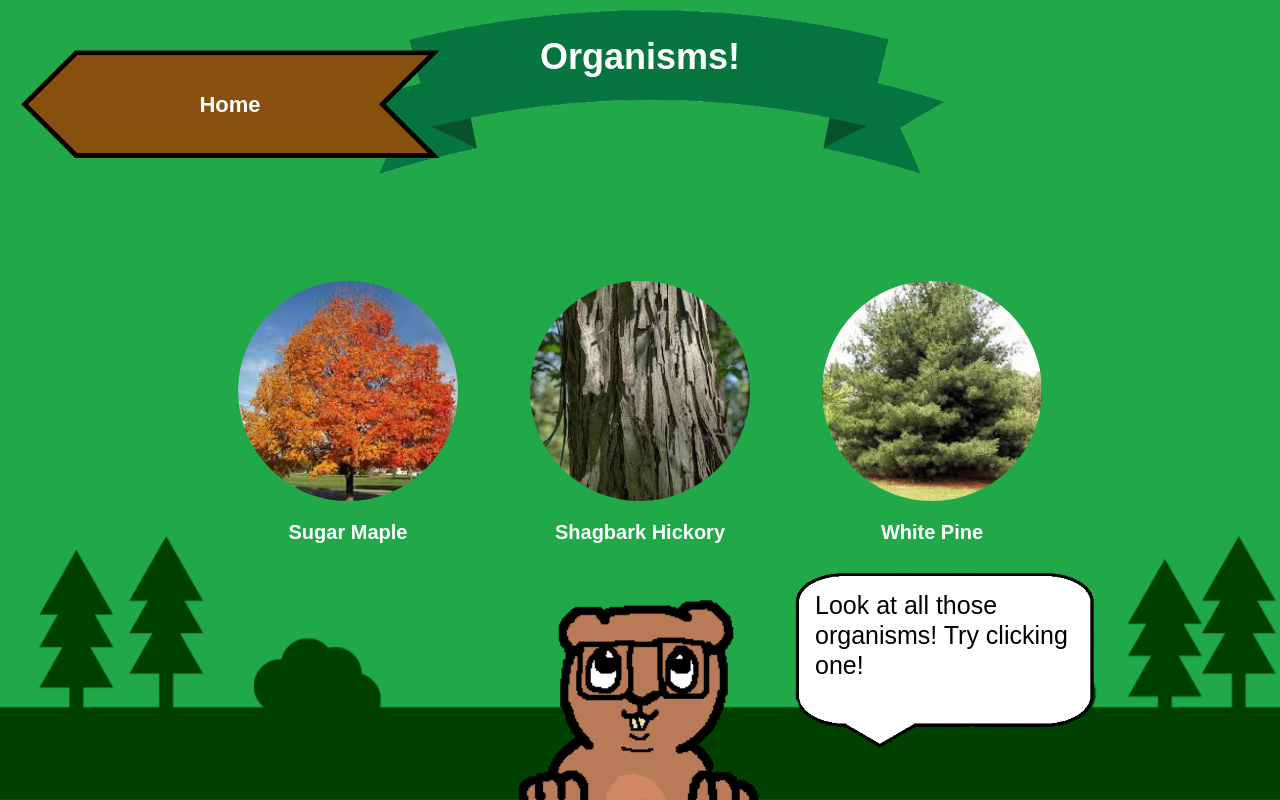
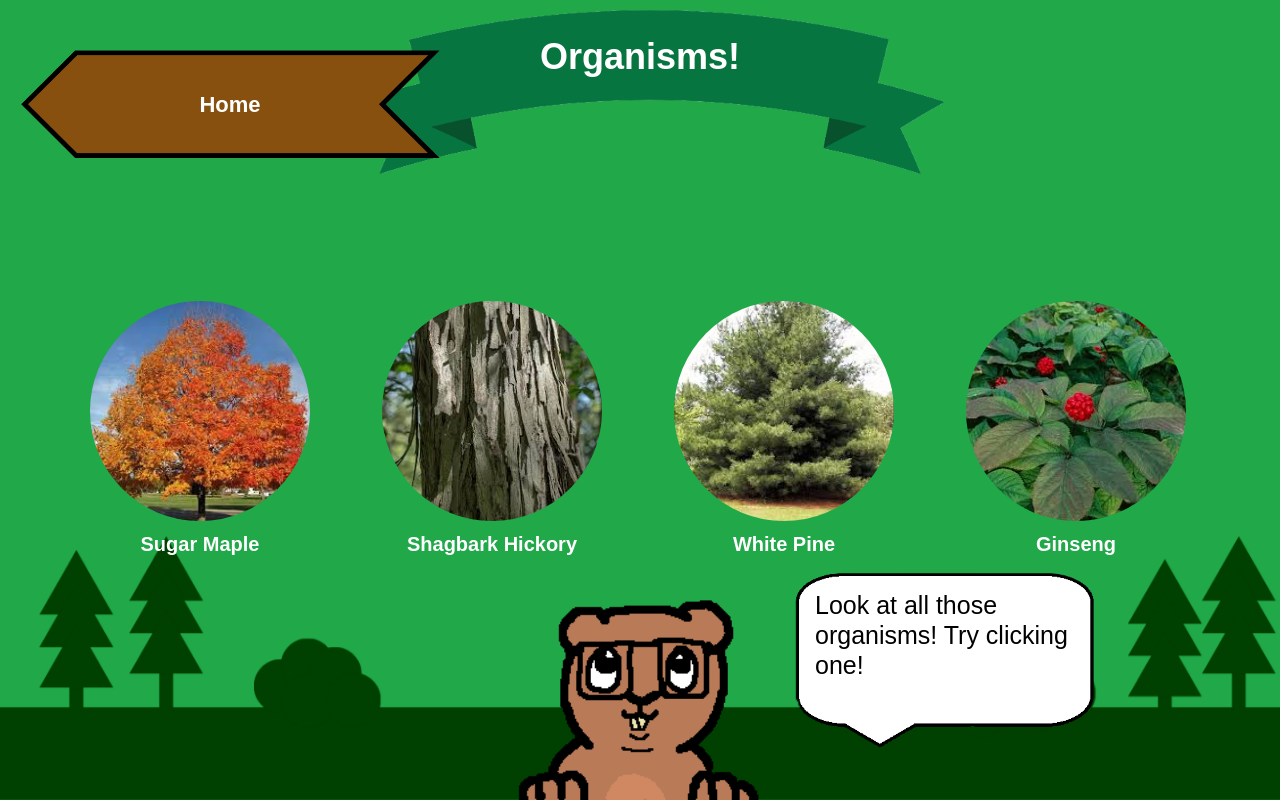
Before and after one commit to cvojkufka/445Project2, a Vue app: page / in a window 1280 px wide. Both pictures are taken after a click on the button "Organisms 10m". Built offline with nearby package versions, Linux system fonts and the light colour scheme.

Commit message:
scrollable organisms

```diff
--- a/src/components/pages/organism/Organisms.vue
+++ b/src/components/pages/organism/Organisms.vue
@@ -13,13 +13,14 @@
     </button>
   </div>
 
-  <div class="buttons">
+  <div class="scroll-wrapper">
+    <div class="buttons" ref="scrollContainer" @wheel.prevent="handleWheel">
       <button
-      v-for="item in visibleOrganisms"
+        v-for="item in data"
         :key="item.id"
-      @click="goLearn(item)"
         type="button"
         class="organism-button"
+        @click="goLearn(item)"
       >
         <img :src="getImagePath(item.image)" :alt="item.name" />
         <div class="name-box">
@@ -27,10 +28,11 @@
         </div>
       </button>
     </div>
+  </div>
 </template>
 
 <script setup>
-import { ref, computed } from 'vue'
+import { ref } from 'vue'
 import data from '../../data/plantsAtCP.json'
 import sign from '../../../assets/Sign.png'
 import Overlay from '../../overlay/Overlay.vue'
@@ -40,11 +42,13 @@ defineProps({
   goLearn: Function
 })
 
-const startIndex = ref(0)
+const scrollContainer = ref(null)
 
-const visibleOrganisms = computed(() => {
-  return data.slice(startIndex.value, startIndex.value + 3)
-})
+const handleWheel = (event) => {
+  if (scrollContainer.value) {
+    scrollContainer.value.scrollLeft += event.deltaY
+  }
+}
 
 const getImagePath = (fileName) => {
   return new URL(`../../../images/${fileName}`, import.meta.url).href
@@ -97,20 +101,33 @@ const getImagePath = (fileName) => {
   white-space: nowrap;
 }
 
-/*Organism Buttons*/
-.buttons {
+.scroll-wrapper {
   position: absolute;
   top: 280px;
   left: 50%;
   transform: translateX(-50%);
-  display: flex;
-  justify-content: center;
-  gap: 60px;
-  width: 100%;
+  width: 90%;
+  overflow: hidden;
   z-index: 5;
 }
 
+.buttons {
+  display: flex;
+  flex-wrap: nowrap;
+  gap: 60px;
+  overflow-x: auto;
+  overflow-y: hidden;
+  padding: 20px;
+  scrollbar-width: none;
+  -ms-overflow-style: none;
+}
+
+.buttons::-webkit-scrollbar {
+  display: none;
+}
+
 .organism-button {
+  flex: 0 0 auto;
   background: none;
   border: none;
   cursor: pointer;
@@ -130,8 +147,10 @@ const getImagePath = (fileName) => {
 }
 
 .name-box p {
+  margin: 0;
   color: white;
   font-size: 20px;
   font-weight: bold;
+  text-align: center;
 }
 </style>
```
Lines whose indentation alone changed are shown as unchanged.
